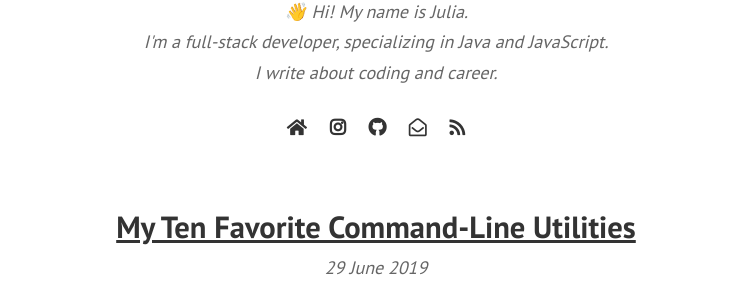
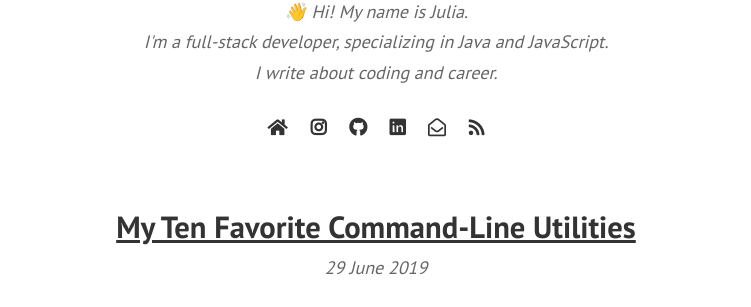
Before and after one commit to unicorncoding/unicorncoding.github.io, a Jekyll site: the page built from index.html, in a window 1280 px wide. Shown: the part 175-482 px from the top of the page, without its empty margins (264-1015 px from the left). Built offline with Jekyll 4.4.1, drawn with Linux system fonts in a browser that asks for light colours; nearby versions of some CDN libraries; comment, search, counter and statistics services are not loaded.

Commit message:
add my LinkedIn

```diff
--- a/_layouts/default.html
+++ b/_layouts/default.html
@@ -52,6 +52,7 @@
             <a href="/"><i class="fa fa-home"></i></a>
             <a href="//instagram.com/coding_unicorn" target="_blank"><i class="fab fa-instagram"></i></a>
             <a href="//github.com/unicorncoding" target="_blank"><i class="fab fa-github"></i></a>
+            <a href="//linkedin.com/in/julia-kirsina-3bb6a519a/" target="_blank"><i class="fab fa-linkedin"></i></a>
             <a href="mailto:co.unicorn.ding@gmail.com" target="_blank"><i class="far fa-envelope-open"></i></a>
             <a href="{{ site.baseurl }}/feed.xml" target="_blank"><i class="fas fa-rss"></i></a>
           </nav>
```
